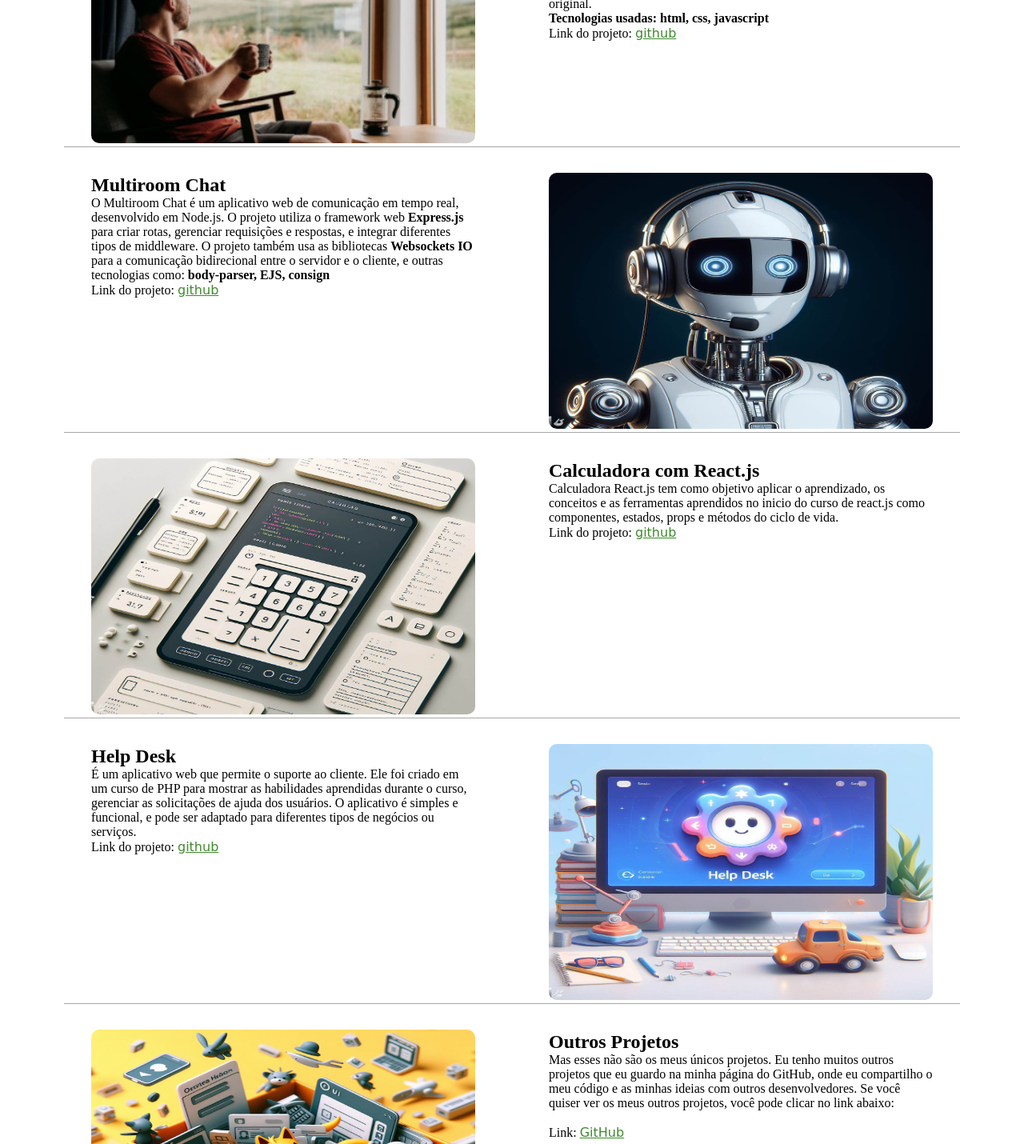
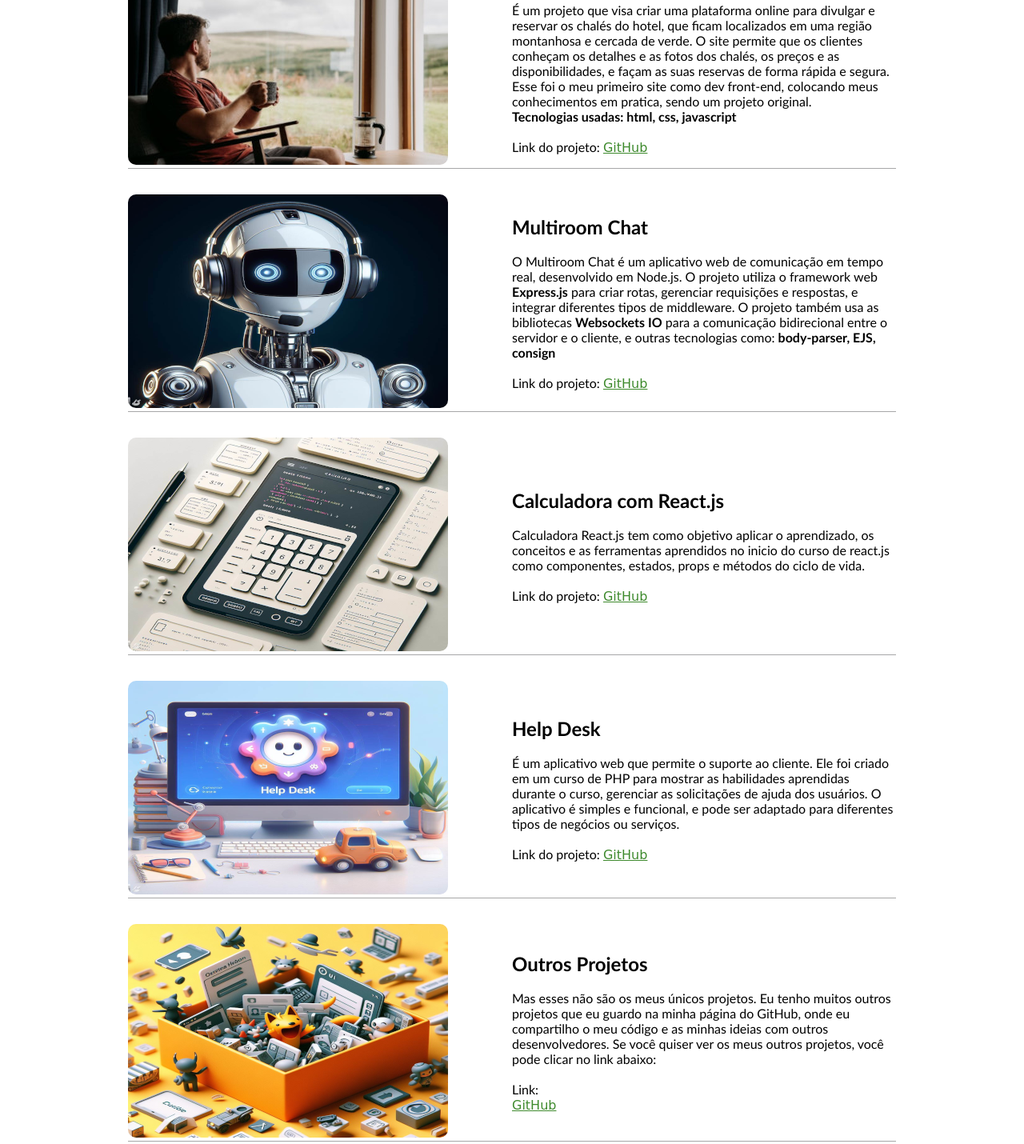
Before and after one commit to Junior-Schons/Curriculo, a plain HTML site: page projetos.html in a window 1280 px wide. Shown: the part 1029-2459 px from the top of the page at 80% size. Drawn offline with Linux system fonts and the light colour scheme.

Commit message:
01/09/2024

```diff
--- a/assets/css/projetos.css
+++ b/assets/css/projetos.css
@@ -164,33 +164,30 @@ main {
     color: #000000;
 }
 
-main .center {
-    display: flex;
-    flex-direction: column;
+.center {
+  margin: 5em;
+
 }
 
 .card {
     display: flex;
-    justify-content: space-around;
+    justify-content:space-evenly;
+    gap: 5em;
     align-items: center;
     justify-items: center;
-    flex-wrap: wrap;
-    gap: 1.5em;
     margin-top: 2em;
-    width: 70em;
     border-bottom: 1px solid #1a1a1c61;
 
 }
 
 .imgPro {
-    height: 20em;
-    width: 30em;
     border-radius: 10px;
 }
 
+
 article {
     width: 30em;
-    height: 20em;
+    font-family:'Trebuchet MS', 'Lucida Sans Unicode', 'Lucida Grande', 'Lucida Sans', Arial, sans-serif;
 }
 
 article a {
@@ -201,6 +198,20 @@ article a {
 
 article a:hover {
     box-shadow: #2bea00;
+}
+@media (max-width: 768px) {
+    .card{
+        display: flex;
+        flex-direction: column;
+        max-width: 20em;
+        gap: 1em;
+    }
+    .imgPro{
+        max-width: 20em;
+    }
+    article{
+        max-width: 20em;
+    }
 }
 
 footer{
--- a/projetos.html
+++ b/projetos.html
@@ -34,77 +34,89 @@
             <div class="titulo">
                 <h1>Projetos</h1>
             </div>
+
             <div class="card">
                 <section>
                     <img src="./assets/imagens/hotel1.jpg" alt="" class="imgPro">
                 </section>
                 <article>
                     <h1>Hotel chalé nas montanhas</h1>
+                    <br>
                     <p>É um projeto que visa criar uma plataforma online para divulgar e reservar os chalés do hotel,
                         que ficam localizados em uma região montanhosa e cercada de verde. O site permite que os
                         clientes conheçam os detalhes e as fotos dos chalés, os preços e as disponibilidades, e façam as
                         suas reservas de forma rápida e segura. Esse foi o meu primeiro site como dev front-end,
                         colocando meus conhecimentos em pratica, sendo um projeto original.<br><strong>Tecnologias
                             usadas: html, css, javascript</strong></p>
-                    <p>Link do projeto: <a href="https://github.com/Junior-Schons/Hotel-chale">github</a></p>
+                    <br>
+                    <p>Link do projeto: <a href="https://github.com/Junior-Schons/Hotel-chale">GitHub</a></p>
                 </article>
             </div>
 
             <div class="card">
+                <section>
+                    <img src="./assets/imagens/Chat.png" alt="" class="imgPro">
+                </section>
                 <article>
                     <h1>Multiroom Chat</h1>
+                    <br>
                     <p>O Multiroom Chat é um aplicativo web de comunicação em tempo real, desenvolvido em Node.js. O
                         projeto utiliza o framework web <strong>Express.js</strong> para criar rotas, gerenciar
                         requisições e respostas, e integrar diferentes tipos de middleware. O projeto também usa as
                         bibliotecas <strong>Websockets IO</strong> para a comunicação bidirecional entre o servidor e o
                         cliente, e outras tecnologias como: <strong>body-parser, EJS, consign</strong> </p>
-                    <p>Link do projeto: <a href="https://github.com/Junior-Schons/Multi_Room_chat">github</a></p>
+                    <br>
+                    <p>Link do projeto: <a href="https://github.com/Junior-Schons/Multi_Room_chat">GitHub</a></p>
                 </article>
-                <section>
-                    <img src="./assets/imagens/Chat.jpg" alt="" class="imgPro">
-                </section>
+
             </div>
 
             <div class="card">
                 <section>
-                    <img src="./assets/imagens/calculadora.jpg" alt="" class="imgPro">
+                    <img src="./assets/imagens/calculadora.png" alt="" class="imgPro">
                 </section>
                 <article>
                     <h1>Calculadora com React.js</h1>
+                    <br>
                     <p>Calculadora React.js tem como objetivo aplicar o aprendizado, os conceitos e as ferramentas
                         aprendidos no inicio do curso de react.js como componentes, estados, props e métodos do ciclo de
-                        vida. </p>
-                    <p>Link do projeto: <a href="https://github.com/Junior-Schons/Calculadora">github</a></p>
+                        vida.
+                    </p>
+                    <br>
+                    <p>Link do projeto: <a href="https://github.com/Junior-Schons/Calculadora">GitHub</a></p>
                 </article>
             </div>
 
             <div class="card">
+                <section>
+                    <img src="./assets/imagens/help.png" alt="" class="imgPro">
+                </section>
                 <article>
                     <h1>Help Desk</h1>
+                    <br>
                     <p>É um aplicativo web que permite o suporte ao cliente. Ele foi criado em um curso de PHP para
                         mostrar as habilidades aprendidas durante o curso, gerenciar as solicitações de ajuda dos
                         usuários. O aplicativo é simples e funcional, e pode ser adaptado para diferentes tipos de
                         negócios ou serviços.</p>
-                    <p>Link do projeto: <a href="https://github.com/Junior-Schons/App_Help_Desk">github</a></p>
+                    <br>
+                    <p>Link do projeto: <a href="https://github.com/Junior-Schons/App_Help_Desk">GitHub</a></p>
                 </article>
-                <section>
-                    <img src="./assets/imagens/help.jpg" alt="" class="imgPro">
-                </section>
             </div>
 
             <div class="card">
                 <section>
-                    <img src="./assets/imagens/OTHERS.jpg" alt="" class="imgPro">
+                    <img src="./assets/imagens/OTHERS.png" alt="" class="imgPro">
                 </section>
                 <article>
                     <h1>Outros Projetos</h1>
+                    <br>
                     <p>
                         Mas esses não são os meus únicos projetos. Eu tenho muitos outros projetos que eu guardo na
                         minha página do GitHub, onde eu compartilho o meu código e as minhas ideias com outros
                         desenvolvedores. Se você quiser ver os meus outros projetos, você pode clicar no link abaixo:
+                    </p>
                         <br>
-                        <br>
-                        Link: <a href="https://github.com/Junior-Schons">GitHub</a>
+                        <p>Link:</p><a href="https://github.com/Junior-Schons">GitHub</a>
                 </article>
             </div>
         </div>
```
Also changed, not shown: assets/imagens/Chat.jpg (deleted), assets/imagens/Chat.png (added), assets/imagens/OTHERS.jpg (deleted), assets/imagens/OTHERS.png (added), assets/imagens/calculadora.jpg (deleted), assets/imagens/calculadora.png (added), assets/imagens/help.jpg (deleted), assets/imagens/help.png (added).
